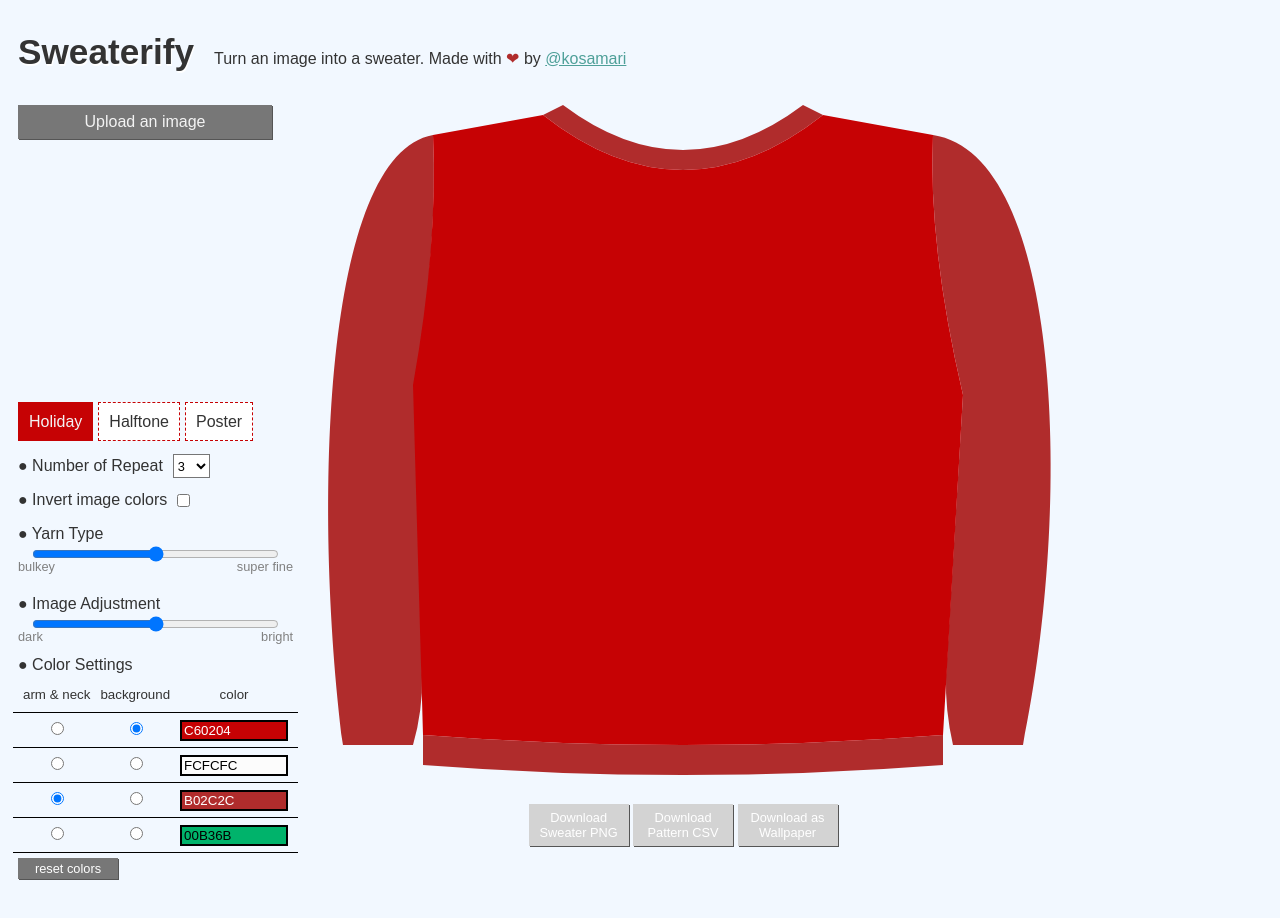
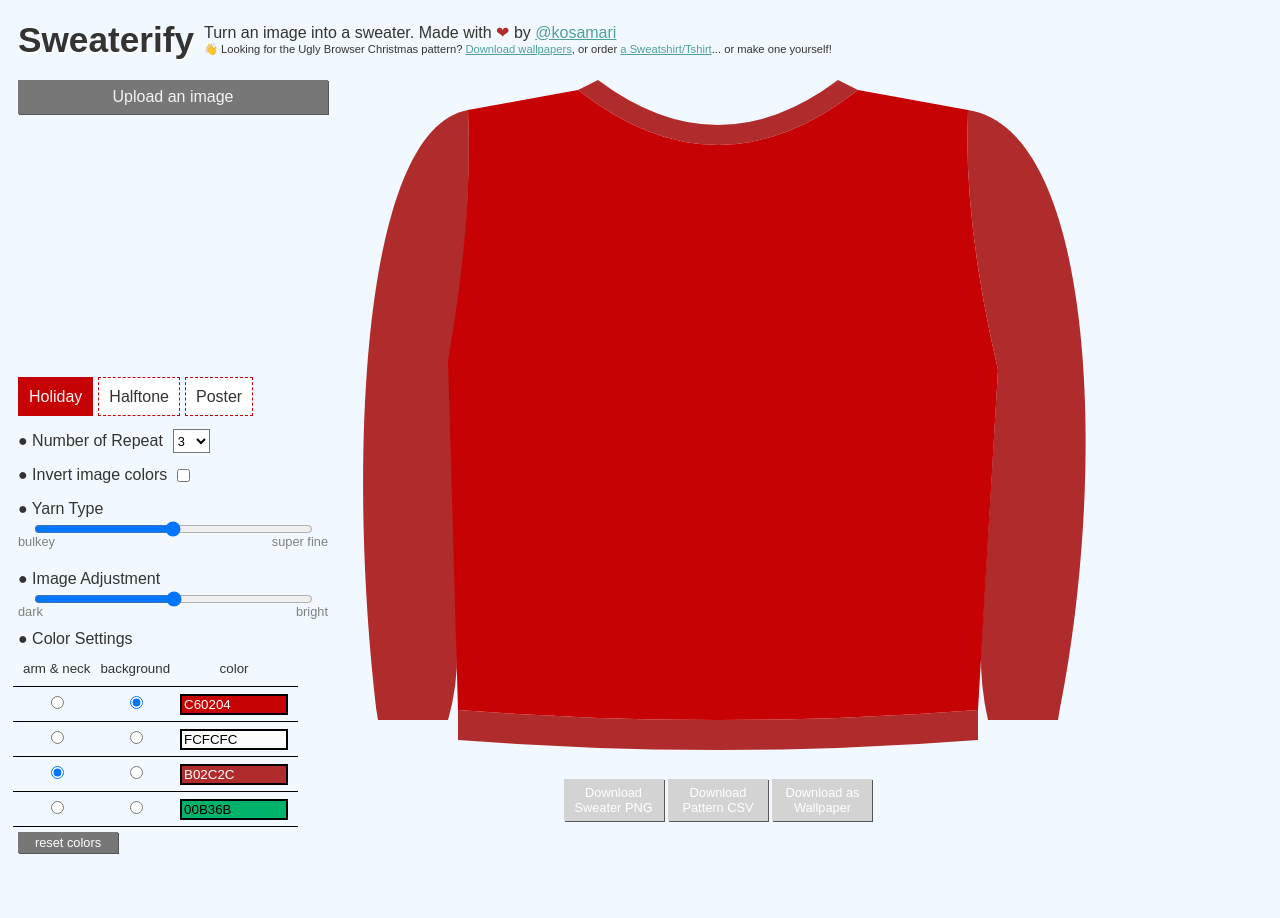
Before and after one commit to kosamari/sweaterify, a website: page index.html in a window 1280 px wide. After the commit the page ends 890 px from the top, so only its background shows below. Drawn offline with Linux system fonts and the light colour scheme.

Commit message:
add announcement

```diff
--- a/assets/css/main.css
+++ b/assets/css/main.css
@@ -9,25 +9,35 @@ h1 {
   font-size: 2.2em;
   padding-left: 10px;
   text-shadow: 1px 2px 0px white;
+  margin:0px;
+  padding-right: 10px;
 }
 h2 {
   font-size:1em;
   font-weight: normal;
-  margin-left: 20px;
+  margin: 0px;
 }
 header {
   display: flex;
   flex-direction:row;
-  align-items: baseline;
+  align-items: center;
+  margin: 20px 0px;
 }
 #container{
   min-width:1080px;
-  margin:10px;
+  margin: 0px 10px;
   display: flex;
   flex-direction: row;
 }
 #menu{
   line-height: 1.5em;
+}
+#announcement {
+  display: flex;
+  flex-direction:row;
+  align-items:center;
+  font-size:0.7em;
+  line-height: 1.4em;
 }
 #sweater{
   width:780px;
@@ -70,7 +80,7 @@ button {
   z-index: -1;
 }
 #file + label {
-  width:244px;
+  width:300px;
   font-size: 1em;
   padding:5px;
   color: #f3f3f3;
--- a/index.html
+++ b/index.html
@@ -27,7 +27,15 @@
   </head>
   <body>
     <header>
-      <h1>Sweaterify</h1> <h2>Turn an image into a sweater. Made with <span class="red">❤</span> by <a href="https://twitter.com/kosamari" title="twitter link to @kosamari">@kosamari</a></h2>
+      <h1>Sweaterify</h1>
+      <div>
+        <h2>Turn an image into a sweater. Made with <span class="red">❤</span> by <a href="https://twitter.com/kosamari" title="twitter link to @kosamari">@kosamari</a></h2>
+        <div id="announcement">
+          <div>
+            👋 Looking for the Ugly Browser Christmas pattern? <a href="https://github.com/kosamari/sweaterify/tree/master/sad_and_offline_wallpaper" title="Ugly Browser Christmas Wallpapers">Download wallpapers</a>, or order <a href="https://teespring.com/sweaterify-sad-offline" title="link to teespring">a Sweatshirt/Tshirt</a>... or make one yourself!
+          </div>
+        </div>
+      <div>
     </header>
     <div id="container">
       <div id="menu">
--- a/sw.js
+++ b/sw.js
@@ -3,7 +3,7 @@
 'use strict'
 
 var APP_PREFIX = 'sweaterify_'
-var VERSION = 'version_15'
+var VERSION = 'version_16'
 var CACHE_NAME = APP_PREFIX + VERSION
 var URLS = [
   '/sweaterify/',
```
